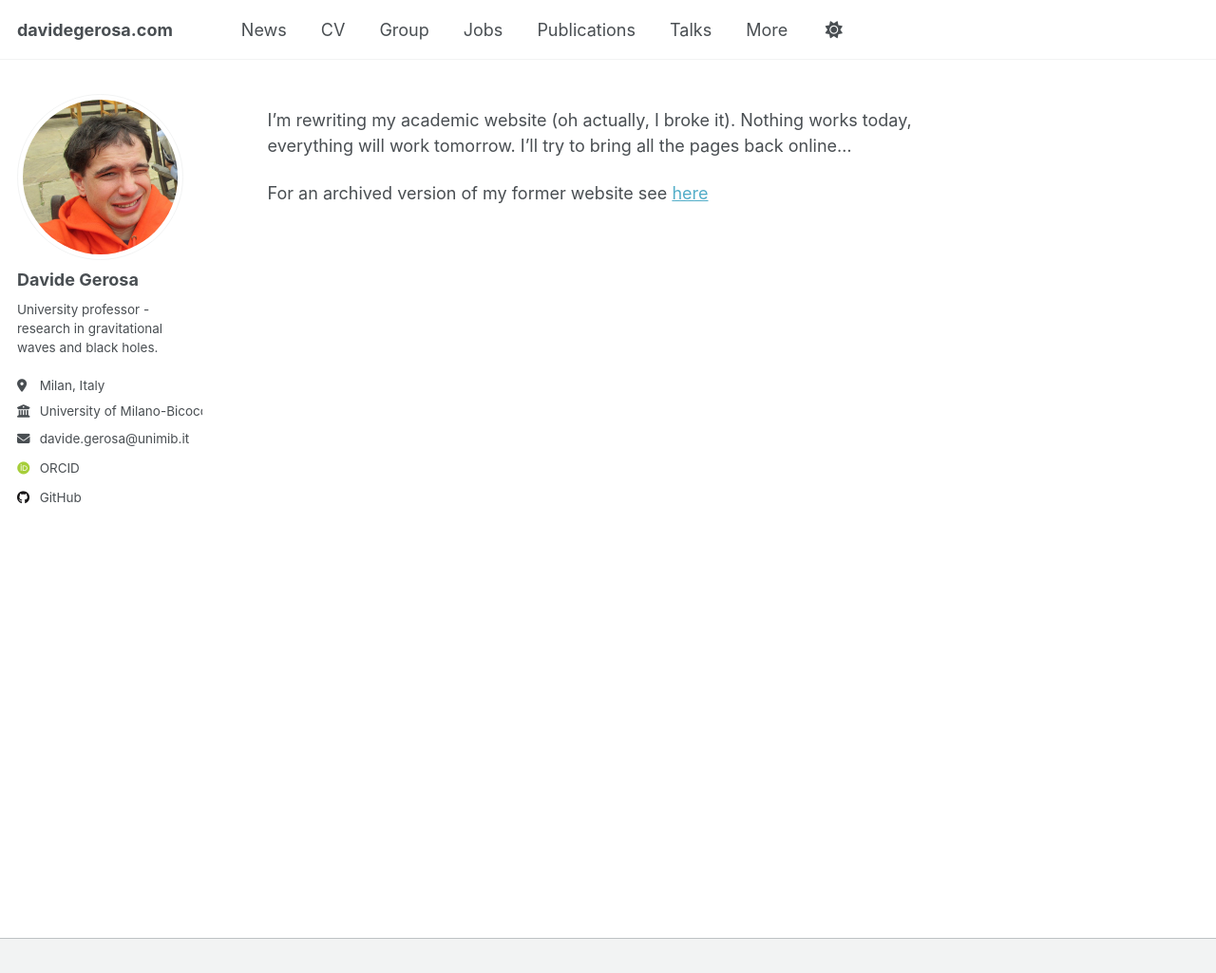
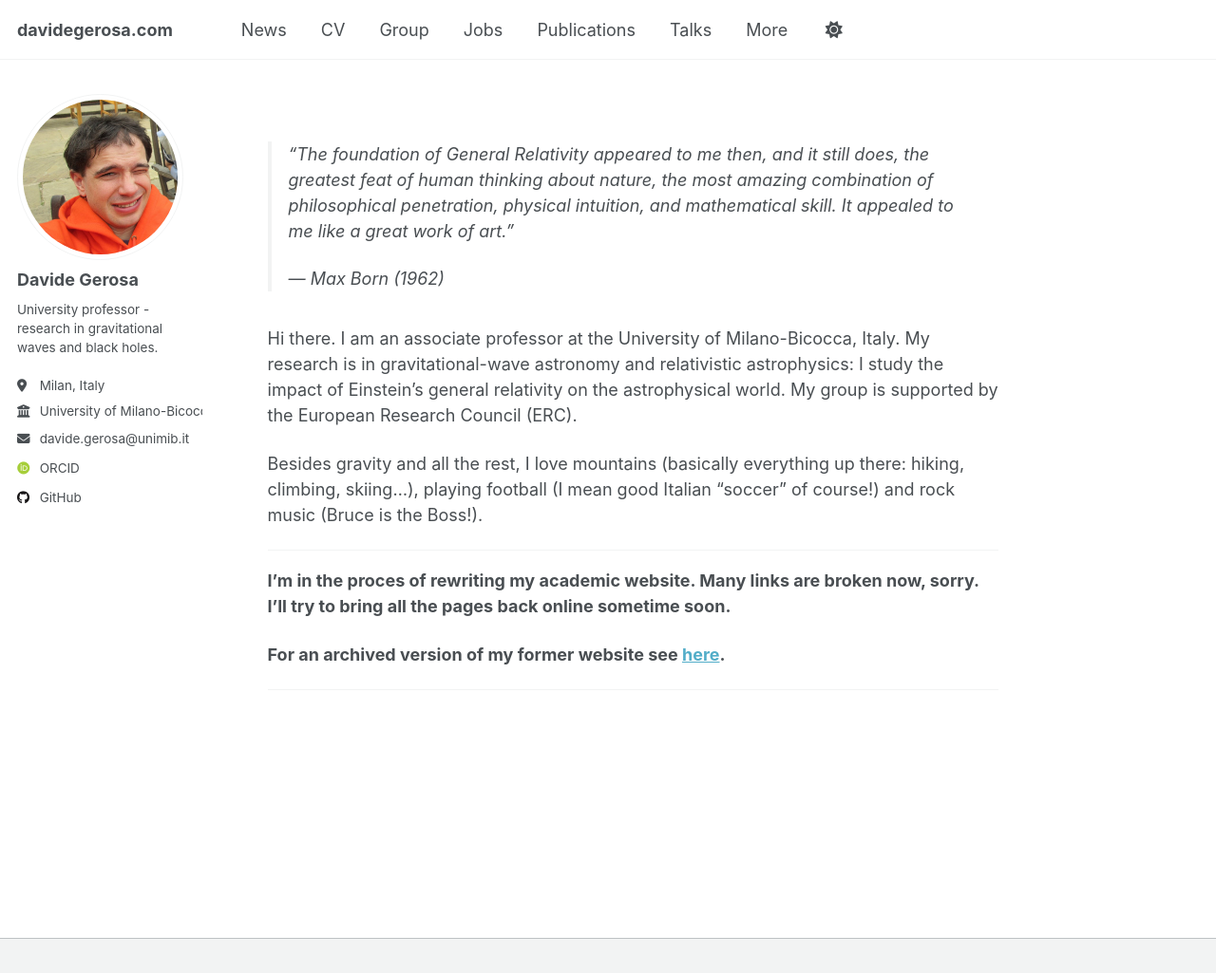
Before and after one commit to dgerosa/website, a Jekyll site: the page built from _pages/about.md, in a window 1280 px wide and 1025 px high. Shown: the whole window at 95% size. Built offline with Jekyll 4.4.1, drawn with Linux system fonts in a browser that asks for light colours; some web fonts are replaced.

Commit message:
Sat Jun  7 19:43:12 CEST 2025

```diff
--- a/_pages/about.md
+++ b/_pages/about.md
@@ -7,6 +7,20 @@ redirect_from:
   - /about.html
 ---
 
-I'm rewriting my academic website (oh actually, I broke it). Nothing works today, everything will work tomorrow. I'll try to bring all the pages back online...
 
-For an archived version of my former website see [here](https://web.archive.org/web/20250530003117/https://davidegerosa.com/)
+> “The foundation of General Relativity appeared to me then, and it still does, the greatest feat of human thinking about nature, the most amazing combination of philosophical penetration, physical intuition, and mathematical skill. It appealed to me like a great work of art.”
+>
+> — Max Born (1962)
+
+
+Hi there. I am an associate professor at the University of Milano-Bicocca, Italy. My research is in gravitational-wave astronomy and relativistic astrophysics: I study the impact of Einstein’s general relativity on the astrophysical world. My group is supported by the European Research Council (ERC).
+
+Besides gravity and all the rest, I love mountains (basically everything up there: hiking, climbing, skiing…), playing football (I mean good Italian “soccer” of course!) and rock music (Bruce is the Boss!).
+
+---
+
+**I'm in the proces of rewriting my academic website. Many links are broken now, sorry. I'll try to bring all the pages back online sometime soon.**
+
+**For an archived version of my former website see [here](https://web.archive.org/web/20250530003117/https://davidegerosa.com/).**
+
+---
```
